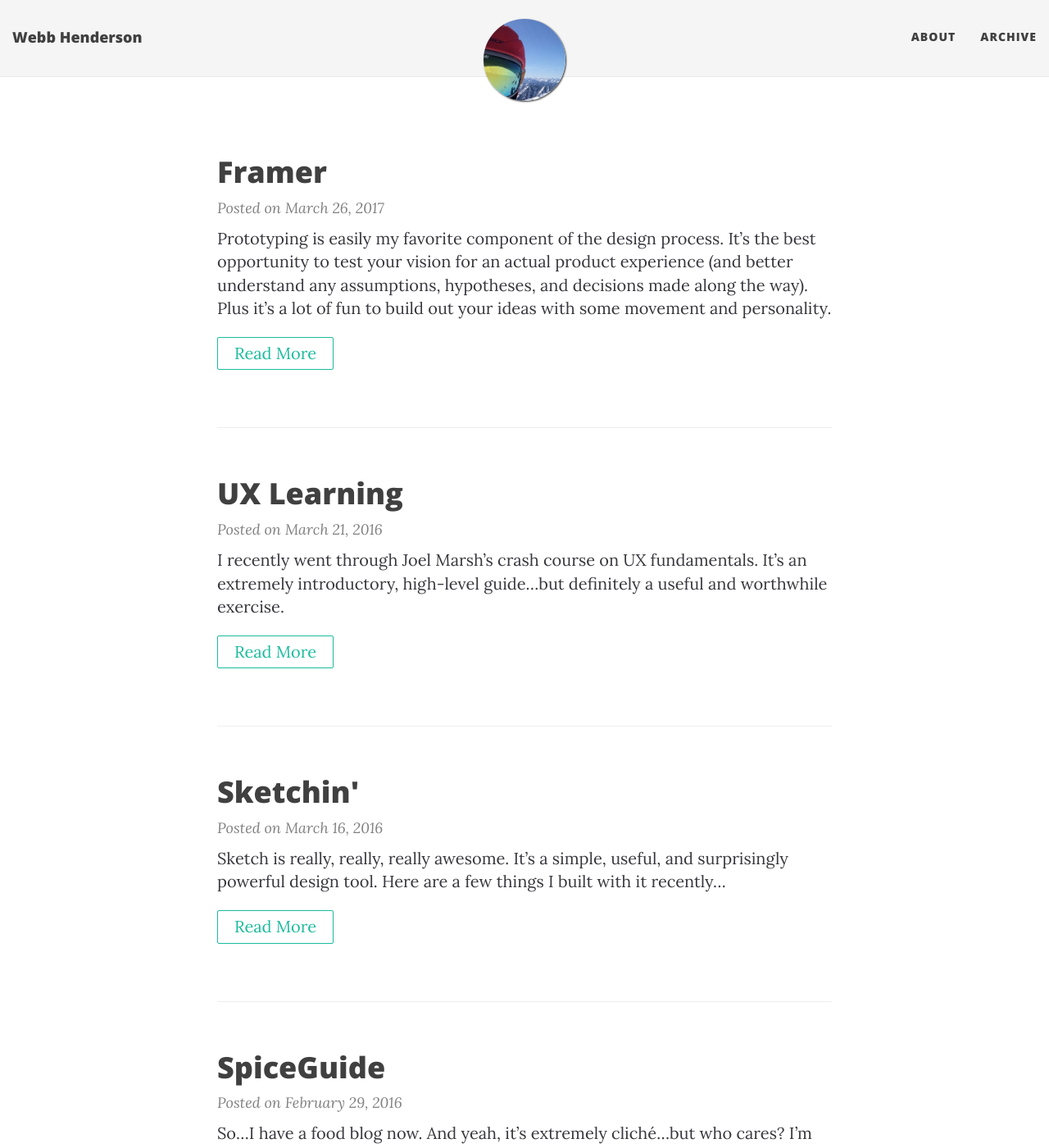
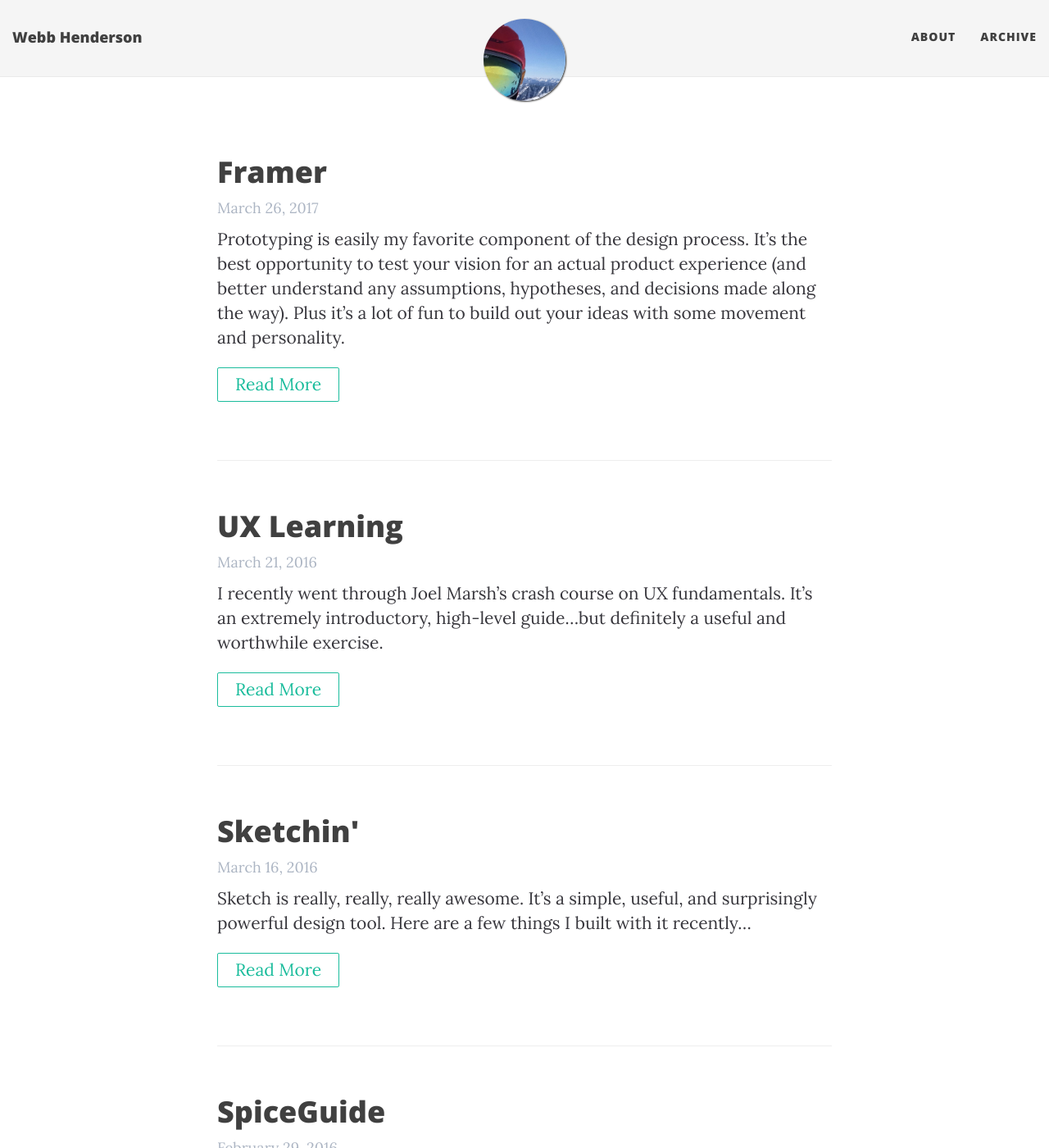
Before and after one commit to emerywebster/emerywebster.github.io, a Jekyll site: the page built from index.html, in a window 1280 px wide and 1400 px high. Shown: the whole window at 82% size. Built offline with Jekyll 4.4.1, drawn with Linux system fonts in a browser that asks for light colours; nearby versions of some CDN libraries; the list of posts is cut into pages by our own code; some of the changed text lies outside the part shown.

Commit message:
paragraph font sizes + post meta date layout

```diff
--- a/_includes/header.html
+++ b/_includes/header.html
@@ -36,7 +36,7 @@
 		  {% endif %}
 
 		  {% if include.type == "post" %}
-		  <span class="post-meta">Posted on {{ page.date | date: "%B %-d, %Y" }}</span>
+		  <span class="post-meta">{{ page.date | date: "%B %-d, %Y" }}</span>
 		  {% endif %}
         </div>
       </div>
@@ -61,7 +61,7 @@
 		  {% endif %}
 
 		  {% if include.type == "post" %}
-		  <span class="post-meta">Posted on {{ page.date | date: "%B %-d, %Y" }}</span>
+		  <span class="post-meta">{{ page.date | date: "%B %-d, %Y" }}</span>
 		  {% endif %}
         </div>
       </div>
--- a/css/main.css
+++ b/css/main.css
@@ -7,7 +7,7 @@ body {
   color: #38373D;
   position: relative;
   background: #FFF;
-  font-size: 20px;
+  font-size: 21px;
 }
 p {
   line-height: 1.5;
@@ -322,9 +322,8 @@ footer .theme-by {
 }
 .post-preview .post-meta,
 .post-heading .post-meta {
-  color: #808080;
+  color: #acb5c3;
   font-size: 18px;
-  font-style: italic;
   margin: 0 0 10px;
 }
 .post-heading .post-meta {
@@ -461,7 +460,7 @@ footer .theme-by {
   display: none;
 }
 @media only screen and (max-width: 767px) {
-  .post-entry, .post-preview {
+  .post-entry, .post-preview, .blog-post {
     font-size: 19px;
     line-height: 26px;
   }
--- a/index.html
+++ b/index.html
@@ -16,7 +16,7 @@ layout: home
     </a>
 
     <p class="post-meta">
-      Posted on {{ post.date | date: "%B %-d, %Y" }}
+      {{ post.date | date: "%B %-d, %Y" }}
     </p>
 
     <div class="post-entry">
```
